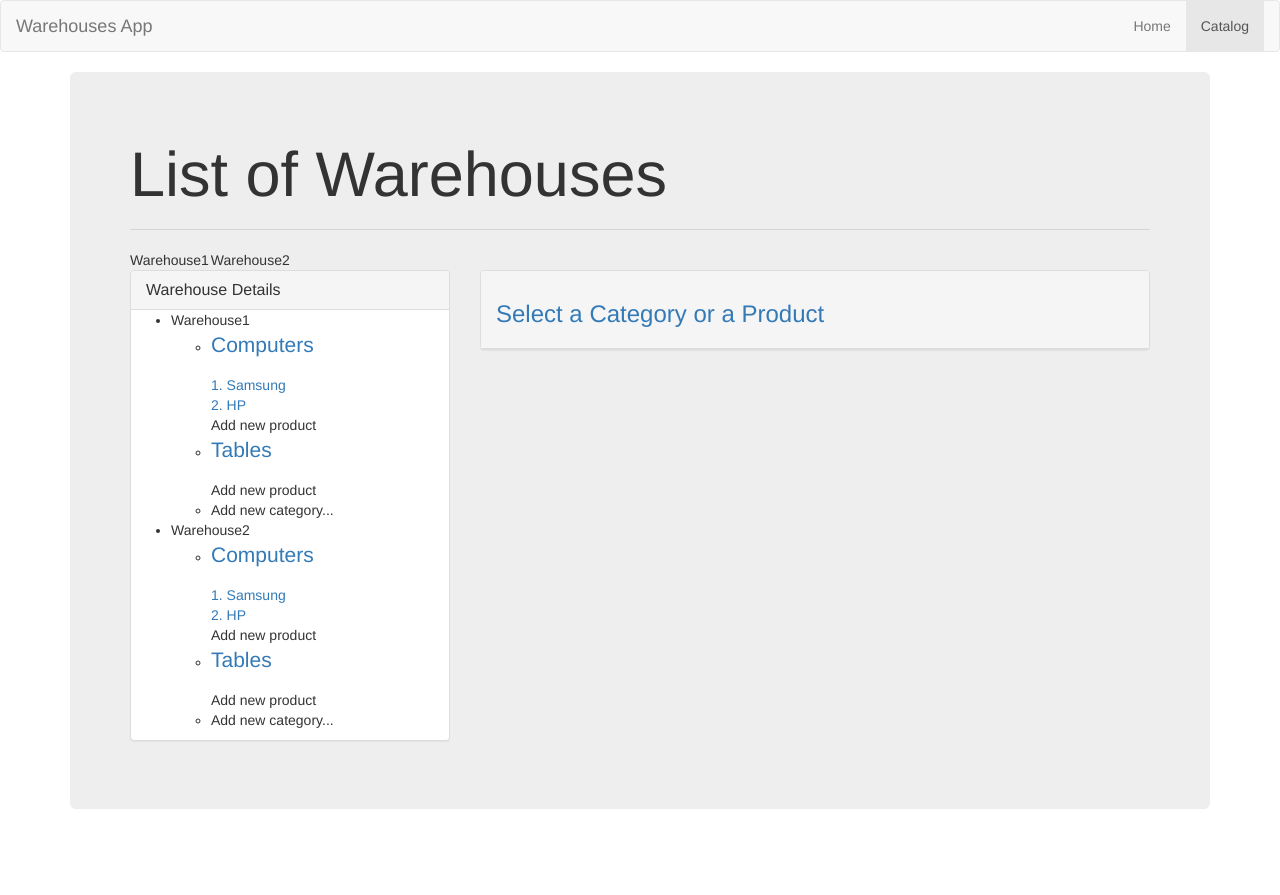
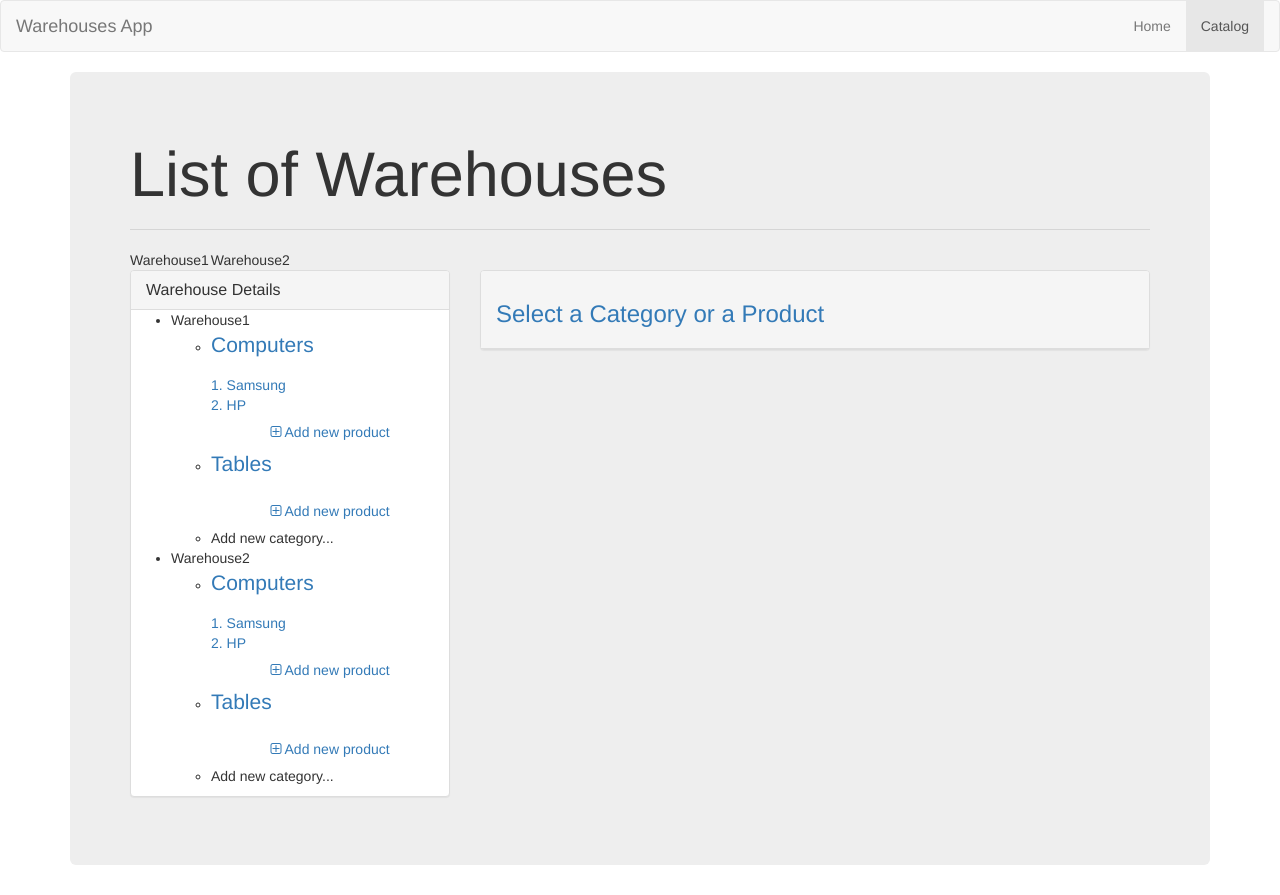
Before and after one commit to sergey-zhuravel/warehouses-client-sample, an Angular app: page /catalog in a window 1280 px wide. Before the commit the page ends 839 px from the top, so only its background shows below. Built offline with nearby package versions, Linux system fonts and the light colour scheme.

Commit message:
Added fontawesome

```diff
--- a/package.json
+++ b/package.json
@@ -21,8 +21,10 @@
     "@angular/platform-browser": "^4.0.0",
     "@angular/platform-browser-dynamic": "^4.0.0",
     "@angular/router": "^4.0.0",
+    "angular2-fontawesome": "^0.9.1",
     "bootstrap": "^3.3.7",
     "core-js": "^2.4.1",
+    "font-awesome": "^4.7.0",
     "rxjs": "^5.4.1",
     "zone.js": "^0.8.14"
   },
--- a/src/app/components/catalog/catalog.component.html
+++ b/src/app/components/catalog/catalog.component.html
@@ -21,7 +21,9 @@
                           <app-product [product]="product" [index]="i"  [(selected)]="selectedProduct"  *ngIf="product.category_id === category.id"> </app-product>
 
                       </ng-container>
-                      <li (click)="addNewProduct(warehouse.id, category.id);">Add new product</li>
+                      <li (click)="addNewProduct(warehouse.id, category.id);" class="btn btn-link">
+                        <i class="fa fa-plus-square-o" aria-hidden="true"></i> Add new product
+                      </li>
                     </ul>
                 </li>
                 <li  (click)="addNewCategory();">Add new category...</li>
```
Also changed, not shown: .angular-cli.json.
